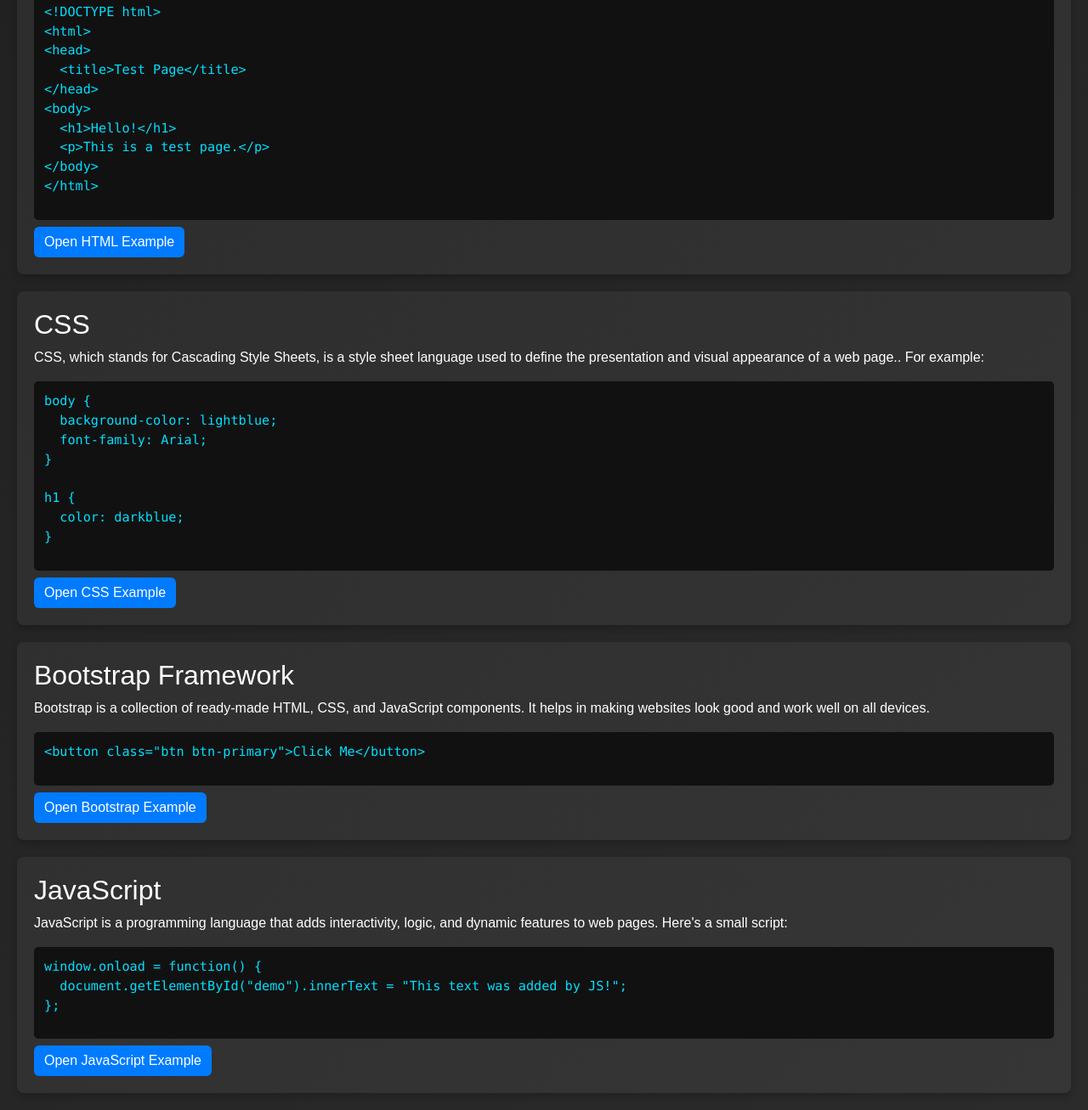
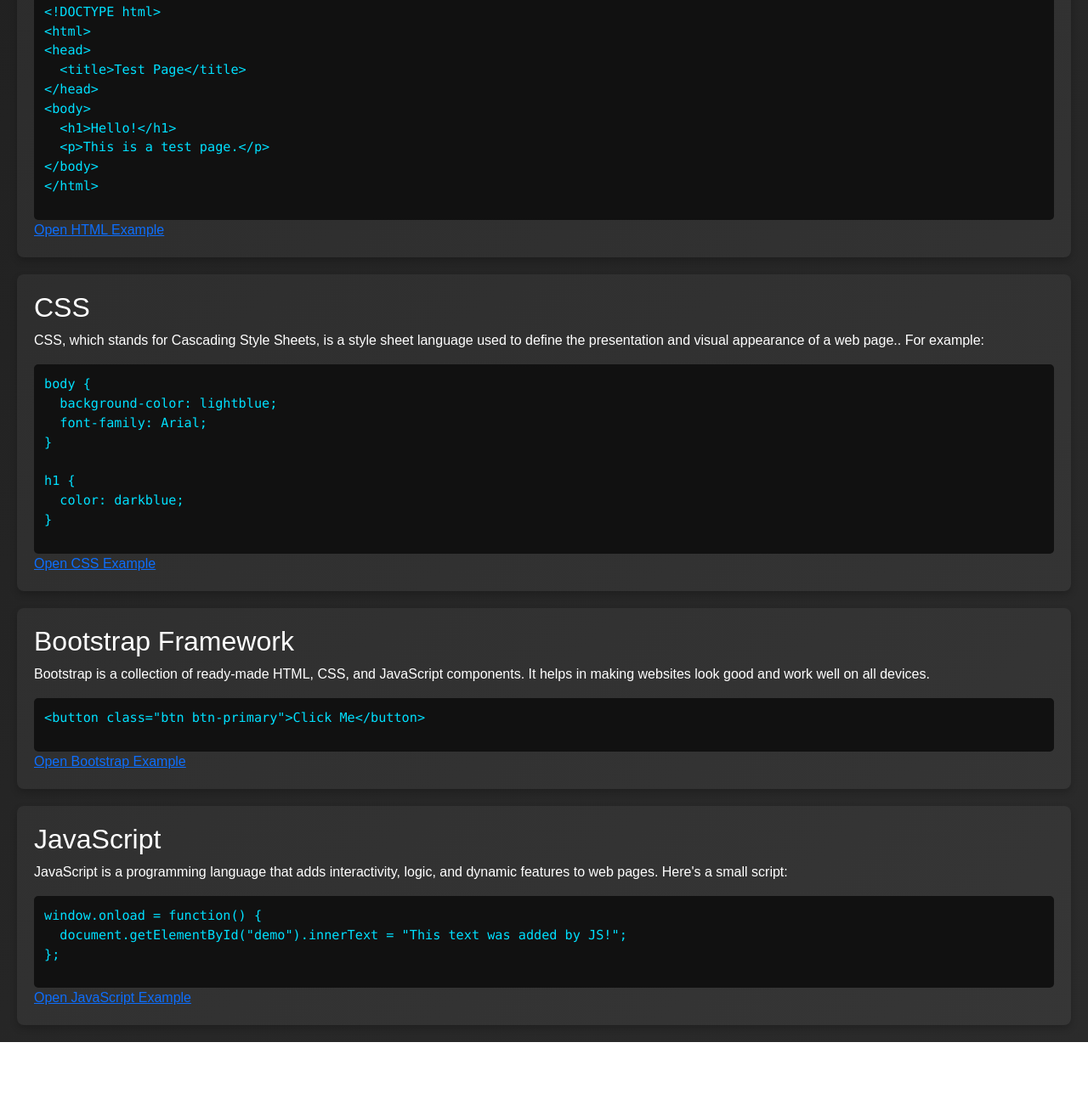
Before and after one commit to AKA-Sijan/MyWebDevelopmentPortfolio.github.io, a plain HTML site: page index.html in a window 1280 px wide. Shown: the part 637-1944 px from the top of the page at 85% size. After the commit the page ends 1864 px from the top, so only its background shows below. Drawn offline with nearby package versions, Linux system fonts and the light colour scheme.

Commit message:
Update index.html

```diff
--- a/index.html
+++ b/index.html
@@ -153,7 +153,7 @@
 &lt;/html&gt;
 </pre>
     </div>
-    <a href="html/html.html" target="_blank" class="btn btn-primary mt-2">Open HTML Example</a>
+    <a href="html.html" target="_blank">Open HTML Example</a>
 </div>
 
 <!-- CSS -->
@@ -174,7 +174,7 @@ h1 {
 }
 </pre>
     </div>
-    <a href="css/css.html" target="_blank" class="btn btn-primary mt-2">Open CSS Example</a>
+    <a href="css.html" target="_blank">Open CSS Example</a>
 </div>
 
 <!-- Bootstrap -->
@@ -188,7 +188,7 @@ h1 {
 &lt;button class="btn btn-primary"&gt;Click Me&lt;/button&gt;
 </pre>
     </div>
-    <a href="bootstrap/bootstrap.html" target="_blank" class="btn btn-primary mt-2">Open Bootstrap Example</a>
+   <a href="bootstrap.html" target="_blank">Open Bootstrap Example</a>
 </div>
 
 <!-- JavaScript -->
@@ -205,8 +205,7 @@ window.onload = function() {
 };
 </pre>
     </div>
-<a href="javascripts/javascript.html" target="_blank" class="btn btn-primary mt-2">Open JavaScript Example</a>
-
+<a href="javascript.html" target="_blank">Open JavaScript Example</a>
 
 </div>
 
```
